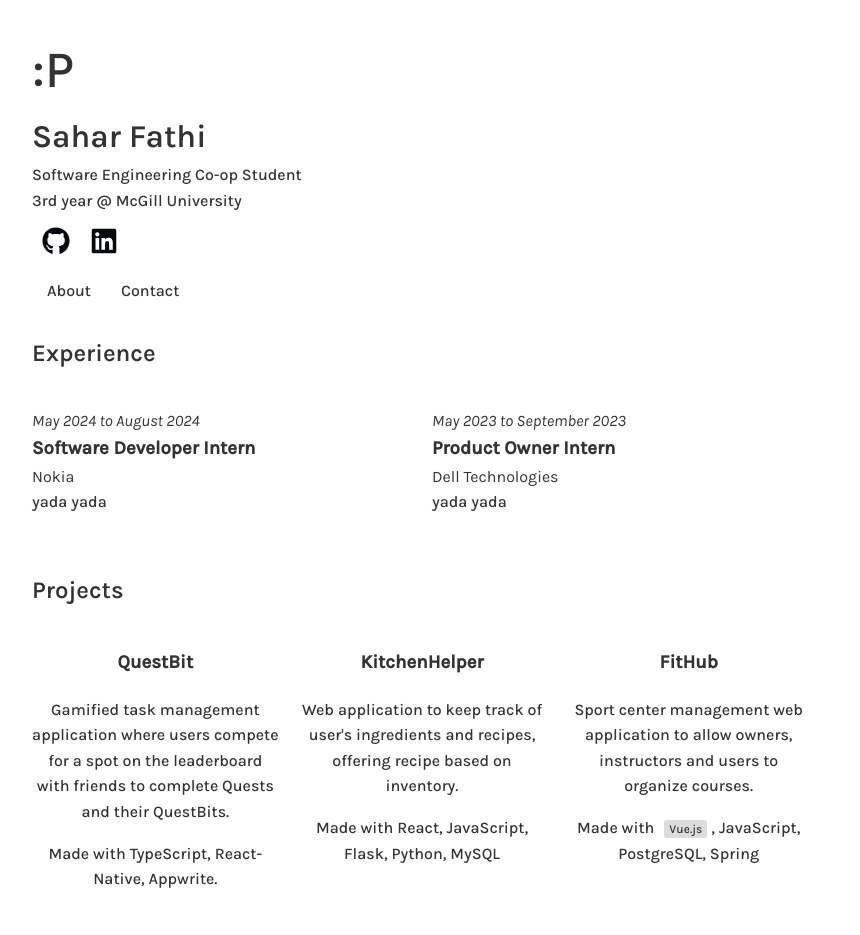
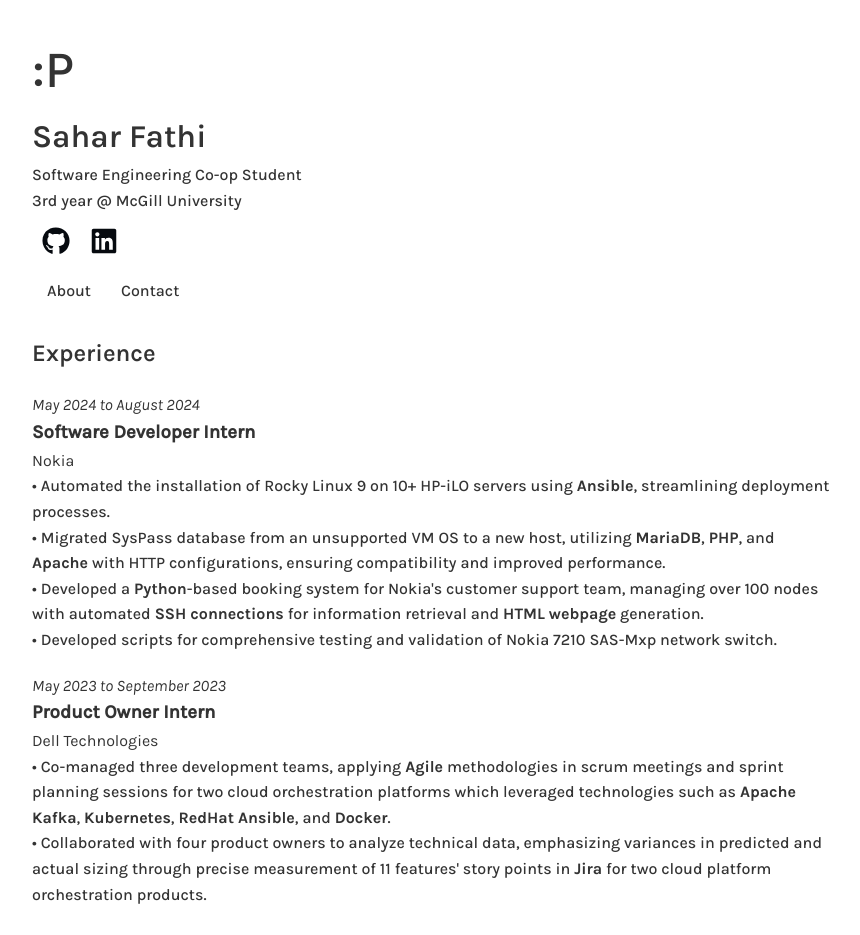
Before and after one commit to fathisahar/portfolio, a React (Create React App) app: page / in a window 1280 px wide. Shown: the top 935 px of the page, without its empty margins (208-1068 px from the left). Built offline with nearby package versions, Linux system fonts and the light colour scheme.

Commit message:
job description +  project icons

```diff
--- a/package.json
+++ b/package.json
@@ -4,6 +4,10 @@
   "homepage": "https://fathisahar.github.io",
   "private": true,
   "dependencies": {
+    "@emotion/react": "^11.13.3",
+    "@emotion/styled": "^11.13.0",
+    "@mui/icons-material": "^6.0.1",
+    "@mui/material": "^6.0.1",
     "@testing-library/jest-dom": "^5.17.0",
     "@testing-library/react": "^13.4.0",
     "@testing-library/user-event": "^13.5.0",
--- a/src/components/Experience.css
+++ b/src/components/Experience.css
@@ -1,10 +1,8 @@
 .experience {
-  display: flex;
   flex-wrap: wrap;
 }
 
 .experience-item {
-  flex: 1;
   min-width: 300px;
   margin-bottom: 20px;
 }
@@ -38,3 +36,7 @@
 h2 {
   font-family: 'Karla-SemiBold', sans-serif;
 }
+
+.semibold {
+  font-family: 'Karla-Bold', sans-serif;
+}
--- a/src/components/Experience.js
+++ b/src/components/Experience.js
@@ -10,14 +10,22 @@
         <p className='date'>May 2024 to August 2024</p>
           <h3 className='title'>Software Developer Intern</h3>
           <p className='company'>Nokia</p>
-          <p className='description'>yada yada</p>
+          <p className='description'>
+          • Automated the installation of Rocky Linux 9 on 10+ HP-iLO servers using <span className='semibold'>Ansible</span>, streamlining deployment processes. <br/>
+          • Migrated SysPass database from an unsupported VM OS to a new host, utilizing <span className='semibold'>MariaDB</span>, <span className='semibold'>PHP</span>, and <span className='semibold'>Apache</span> with HTTP configurations, ensuring compatibility and improved performance. <br/>
+          • Developed a <span className='semibold'>Python</span>-based booking system for Nokia's customer support team, managing over 100 nodes with automated <span className='semibold'>SSH connections</span> for information retrieval and <span className='semibold'>HTML webpage</span> generation. <br/>
+          • Developed scripts for comprehensive testing and validation of Nokia 7210 SAS-Mxp network switch.
+        </p>
 
         </div>
         <div className="experience-item">
           <p className='date'>May 2023 to September 2023</p>
           <h3 className='title'>Product Owner Intern</h3>
-          <p className='company'>Dell Technologies </p>
-          <p className='description'>yada yada</p>
+          <p className='company'>Dell Technologies</p>
+          <p className='description'>
+          • Co-managed three development teams, applying <span className='semibold'>Agile</span> methodologies in scrum meetings and sprint planning sessions for two cloud orchestration platforms which leveraged technologies such as <span className='semibold'>Apache Kafka</span>, <span className='semibold'>Kubernetes</span>, <span className='semibold'>RedHat Ansible</span>, and <span className='semibold'>Docker</span>. <br/>
+          • Collaborated with four product owners to analyze technical data, emphasizing variances in predicted and actual sizing through precise measurement of 11 features' story points in <span className='semibold'>Jira</span> for two cloud platform orchestration products.
+          </p>
         </div>
       </section>
     </div>
--- a/src/components/Projects.css
+++ b/src/components/Projects.css
@@ -1,22 +1,21 @@
 .projects {
     display: flex;
     flex-wrap: wrap;
-
   }
 
   .project-item {
     flex: 1;
     min-width: 200px;
     margin-bottom: 20px;
-    text-align: center;
     margin-right: 20px;;
   }
 
-  .project-icon {
-    width: 50px;
-    height: 50px;
-    margin: 0 auto 10px;
-    background-size: cover;
+  .title {
+    margin-top: 0px;
+  }
+
+  .description {
+    margin-top: 0px;
   }
 
   h2 {
--- a/src/components/Projects.js
+++ b/src/components/Projects.js
@@ -1,29 +1,33 @@
 import React from 'react';
 import './Projects.css';
+import MapIcon from '@mui/icons-material/Map';
+import KitchenIcon from '@mui/icons-material/Kitchen';
+import FitnessCenterIcon from '@mui/icons-material/FitnessCenter';
 
 function Projects() {
-
-
   return (
     <div>
       <h2>Projects</h2>
       <section className="projects">
       <div className="project-item">
-        <h3>QuestBit</h3>
-        <p>Gamified task management application where users compete for a spot on the leaderboard with friends to complete Quests and their QuestBits.</p>
+        <h3 className='title'>QuestBit</h3>
+        <MapIcon />
+        <p className='description'>Gamified task management application where users compete for a spot on the leaderboard with friends to complete Quests and their QuestBits.</p>
         <p>Made with TypeScript, React-Native, Appwrite.</p>
       </div>
 
       <div className="project-item">
-        <h3>KitchenHelper</h3>
-        <p>Web application to keep track of user's ingredients and recipes, offering recipe based on inventory. </p>
+        <h3 className='title'>KitchenHelper</h3>
+        <KitchenIcon />
+        <p className='description'>Web application to keep track of user's ingredients and recipes, offering recipe based on inventory. </p>
         <p> Made with React, JavaScript, Flask, Python, MySQL</p>
       </div>
 
       <div className="project-item">
-        <h3>FitHub</h3>
-        <p>Sport center management web application to allow owners, instructors and users to organize courses.</p>
-        <p>Made with<span className="tag">Vue.js</span> , JavaScript, PostgreSQL, Spring</p>
+        <h3 className='title'>FitHub</h3>
+        <FitnessCenterIcon/>
+        <p className='description'>Sport center management web application to allow owners, instructors and users to organize courses.</p>
+        <p>Made with Vue.js, JavaScript, PostgreSQL, Spring</p>
       </div>
     </section>
     </div>
--- a/src/index.css
+++ b/src/index.css
@@ -19,6 +19,11 @@
   src: url('./resources/font/Karla-Italic.ttf') format('truetype');
 }
 
+@font-face {
+  font-family: 'Karla-Bold';
+  src: url('./resources/font/Karla-Bold.ttf') format('truetype');
+}
+
 
 body {
   font-family: 'Karla-Medium', sans-serif;
```
Also changed, not shown: 1 other file (tests, documents, lock files or other folders).
